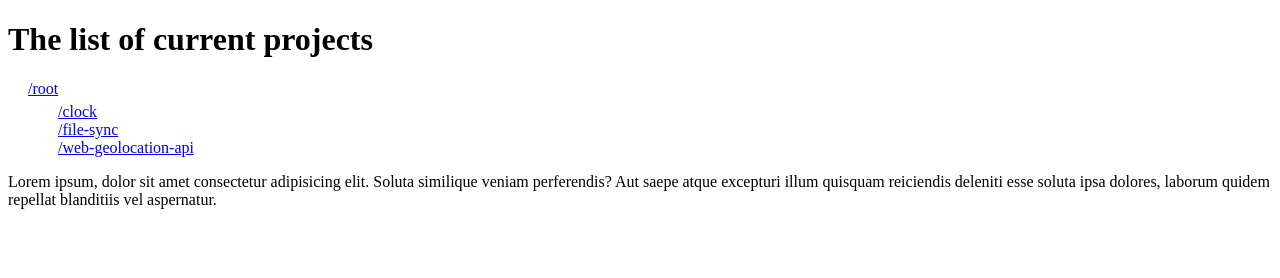
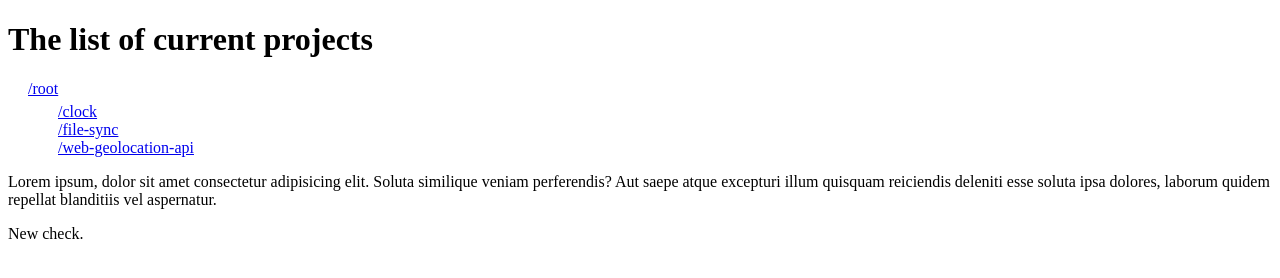
Before and after one commit to maxkamjon1602/maxkamjon1602.github.io, a plain HTML site: page index.html in a window 1280 px wide. Drawn offline with Linux system fonts and the light colour scheme.

Commit message:
Another regular check

```diff
--- a/index.html
+++ b/index.html
@@ -35,5 +35,7 @@
         Lorem ipsum, dolor sit amet consectetur adipisicing elit. Soluta similique veniam perferendis? Aut saepe atque excepturi illum quisquam reiciendis deleniti esse soluta ipsa dolores, laborum quidem repellat blanditiis vel aspernatur.
     </p>
 
+    <p>New check.</p>
+
 </body>
 </html>
```
